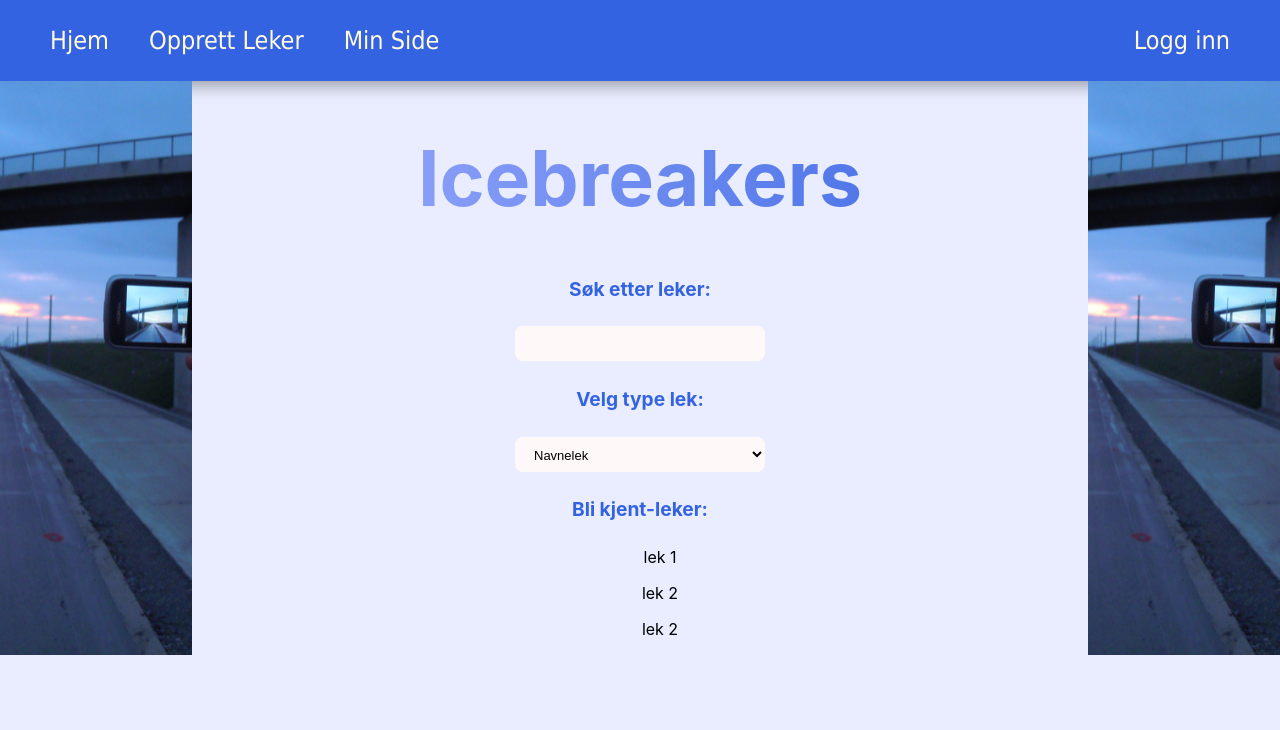
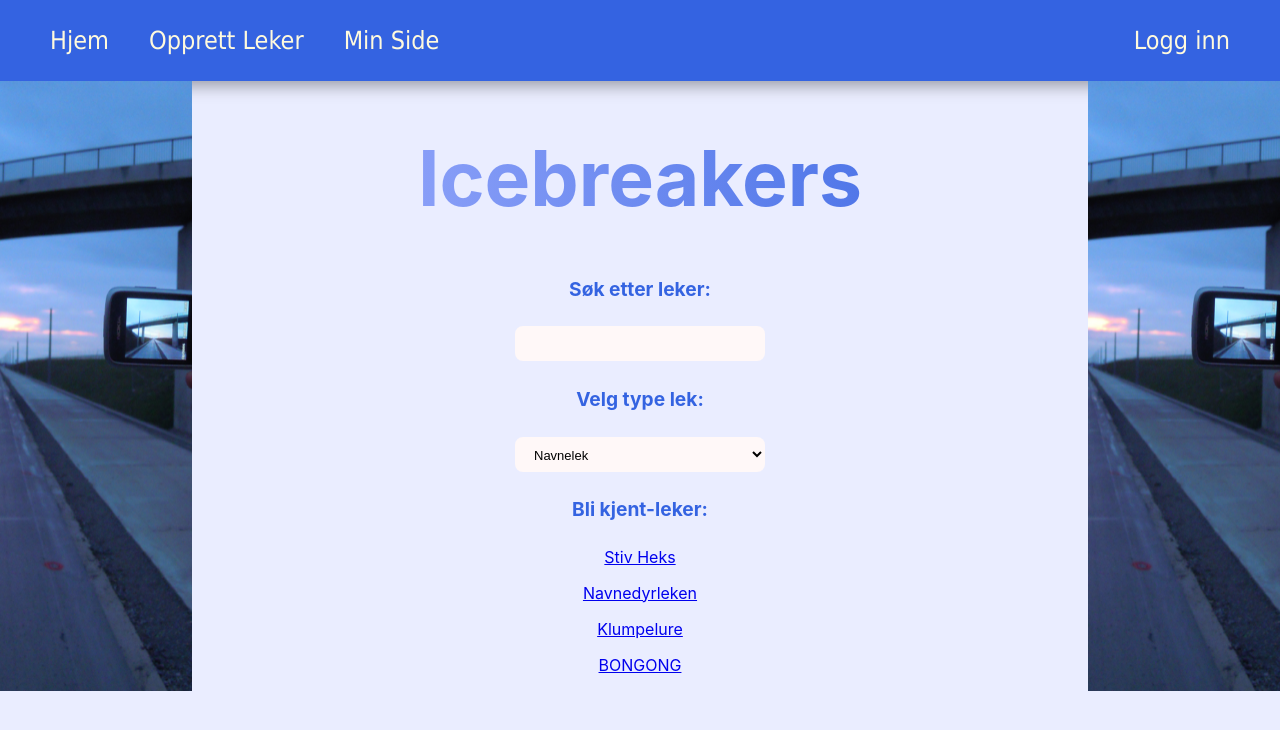
Before and after one commit to Nathaniavm/PU, a React (Create React App) app: page / in a window 1280 px wide. Shown: the top 730 px of the page. Built offline with nearby package versions, Linux system fonts and the light colour scheme.

Commit message:
feat #18: Add functionality on homepage for opening games

```diff
--- a/src/pages/hjem/Hjem.js
+++ b/src/pages/hjem/Hjem.js
@@ -1,6 +1,17 @@
 import React from 'react'
 import './Hjem.css'
 import myImage from './reklame.png';
+import { Link } from 'react-router-dom';
+
+
+
+const placeholderGames = [
+  {gameID: 1, title: 'Stiv Heks', description: 'bladdi bladdi bla', category: 'fysisk lek', nPeople: '10'},
+  {gameID: 2, title: 'Navnedyrleken', description: 'blææææææææ', category: 'icebreaker', nPeople: '1'},
+  {gameID: 3, title: 'Klumpelure', description: 'blåååpopppppepepewpepe', category: 'tullete', nPeople: '4'},
+  {gameID: 4, title: 'BONGONG', description: 'fjsdhkfhdsufheuh', category: 'tullete', nPeople: '4'},
+
+]
 
 const Hjem = () => {
   return (
@@ -37,21 +48,13 @@ const Hjem = () => {
 
           <div className='gameOverview'>
             <h4>Bli kjent-leker:</h4>
-          <ul>
-            <li>
-              <p>lek 1</p>
-            </li>
-          </ul>
-          <ul>
-            <li>
-              <p>lek 2</p>
-            </li>
-          </ul>
-          <ul>
-            <li>
-              <p>lek 2</p>
-            </li>
-          </ul>
+            <div className='gameGrid'>
+              {placeholderGames.map((game, index) => (
+                <Link to={`game/${game.gameID}`} key={index} className="gameSquare">
+                  <p>{game.title}</p>
+                </Link>
+              ))}
+            </div>
           </div>
         </div>
 
```
Lines whose indentation alone changed are shown as unchanged.
